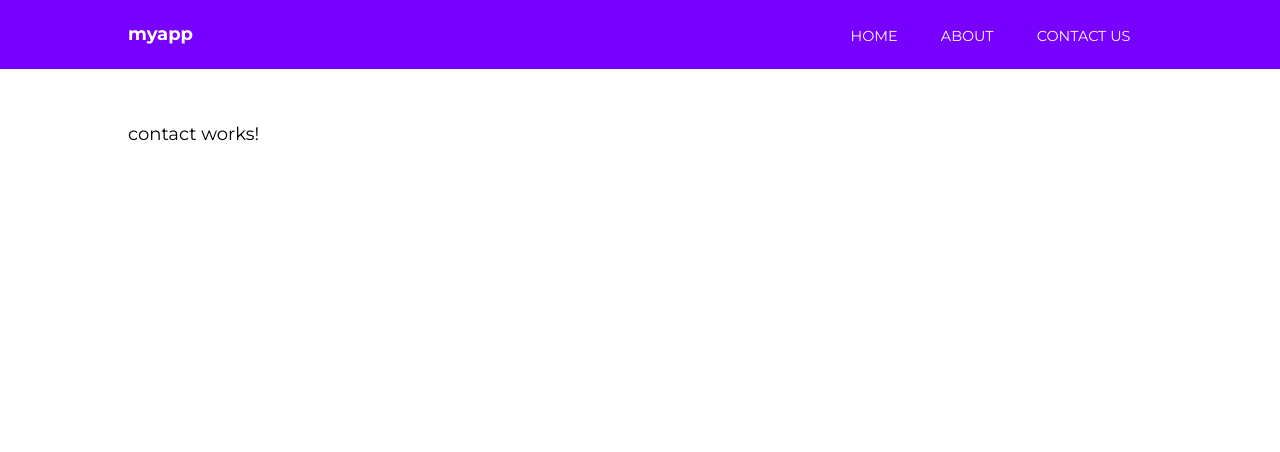
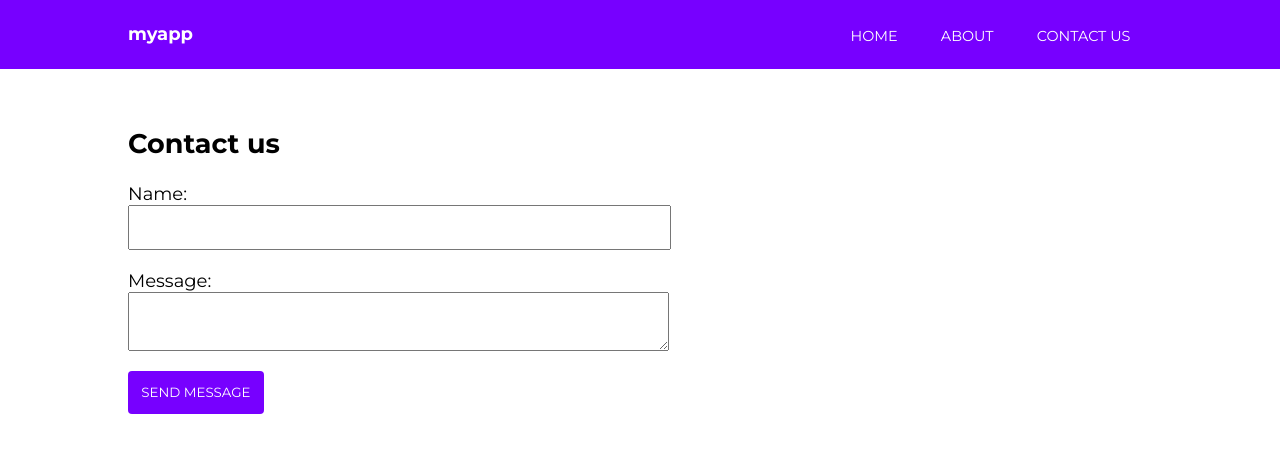
Before and after one commit to thaib91/angular-practice, an Angular app: page /contact in a window 1280 px wide. Shown: the top 452 px of the page. Built offline with nearby package versions, Linux system fonts and the light colour scheme.

Commit message:
Form Created!

```diff
--- a/src/app/app.module.ts
+++ b/src/app/app.module.ts
@@ -1,6 +1,8 @@
 import { BrowserModule } from '@angular/platform-browser';
 import { NgModule } from '@angular/core';
-import {HttpClientModule} from '@angular/common/http'
+import {HttpClientModule} from '@angular/common/http';
+import {ReactiveFormsModule} from '@angular/forms';
+
 
 import { AppRoutingModule } from './app-routing.module';
 import { AppComponent } from './app.component';
@@ -20,7 +22,9 @@
   imports: [
     BrowserModule,
     AppRoutingModule,
-    HttpClientModule //how you make http request. RESTFUL API OR GRAPHQL ETC
+    HttpClientModule, //how you make http request. RESTFUL API OR GRAPHQL ETC
+    ReactiveFormsModule
+
   ],
   providers: [],
   bootstrap: [AppComponent]
--- a/src/app/contact/contact.component.html
+++ b/src/app/contact/contact.component.html
@@ -1,3 +1,33 @@
-<p>
-  contact works!
-</p>
+<h1>Contact us</h1>
+
+<form [formGroup]="messageForm" (ngSubmit)="onSubmit()">
+
+    <h5 *ngIf="success">Your form is valid!</h5>
+
+    <label>
+      Name:
+      <input type="text" formControlName="name">
+      <div *ngIf="submitted && messageForm.controls.name.errors" class="error">
+        <div *ngIf="messageForm.controls.name.errors.required">Your name is required</div>
+      </div>
+    </label>
+
+    <label>
+      Message:
+      <textarea formControlName="message"></textarea>
+      <div *ngIf="submitted && messageForm.controls.message.errors" class="error">
+        <div *ngIf="messageForm.controls.message.errors.required">A message is required</div>
+      </div>
+    </label>
+
+    <input type="submit" value="Send message" class="cta">
+
+  </form>
+
+  <div *ngIf="submitted" class="results">
+    <strong>Name:</strong>
+    <span>{{ messageForm.controls.name.value }}</span>
+
+    <strong>Message:</strong>
+    <span>{{ messageForm.controls.message.value }}</span>
+  </div>
--- a/src/app/contact/contact.component.scss
+++ b/src/app/contact/contact.component.scss
@@ -0,0 +1,43 @@
+label {
+    display: block;
+
+    input, textarea {
+        display: block;
+        width: 50%;
+        margin-bottom: 20px;
+        padding: 1em;
+    }
+
+    .error {
+        margin-top: -20px;
+        background: yellow;
+        padding: .5em;
+        display: inline-block;
+        font-size: .9em;
+        margin-bottom: 20px;
+    }
+}
+
+.cta {
+    background: #7700FF;
+    border: none;
+    color: white;
+
+    text-transform: uppercase;
+    border-radius: 4px;
+    padding: 1em;
+    cursor: pointer;
+    font-family: 'Montserrat';
+}
+
+.results {
+    margin-top: 50px;
+
+    strong {
+        display: block;
+    }
+    span {
+        margin-bottom: 20px;
+        display: block;
+    }
+}
--- a/src/app/contact/contact.component.ts
+++ b/src/app/contact/contact.component.ts
@@ -1,4 +1,5 @@
 import { Component, OnInit } from '@angular/core';
+import {FormBuilder, FormGroup, Validators} from '@angular/forms';
 
 @Component({
   selector: 'app-contact',
@@ -7,7 +8,28 @@
 })
 export class ContactComponent implements OnInit {
 
-  constructor() { }
+  messageForm: FormGroup;
+  submitted = false;
+  success = false;
+//create injection with private, take in the function FormBuilder
+//inside the constructor make sure to create the form, in the array first value is empty, and second is the validator
+  constructor(private formBuilder: FormBuilder) {
+    this.messageForm = this.formBuilder.group({
+      name: ['', Validators.required],
+      message: ['', Validators.required],
+
+    })
+   }
+
+  onSubmit(){
+    this.submitted = true;
+      //invalid is a built in method
+    if(this.messageForm.invalid){
+      return;
+    }else{
+      this.success = true;
+    }
+  }
 
   ngOnInit() {
   }
```
